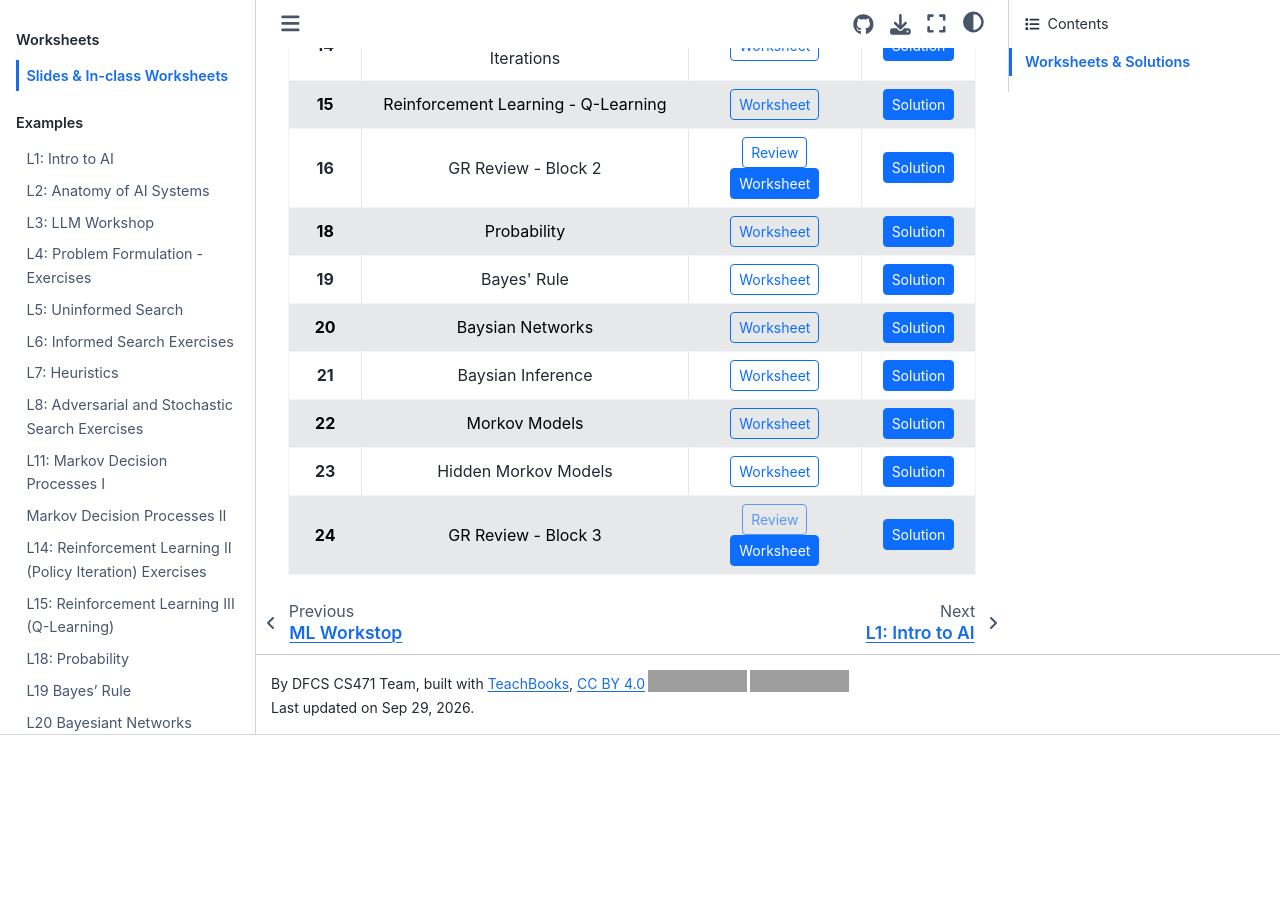
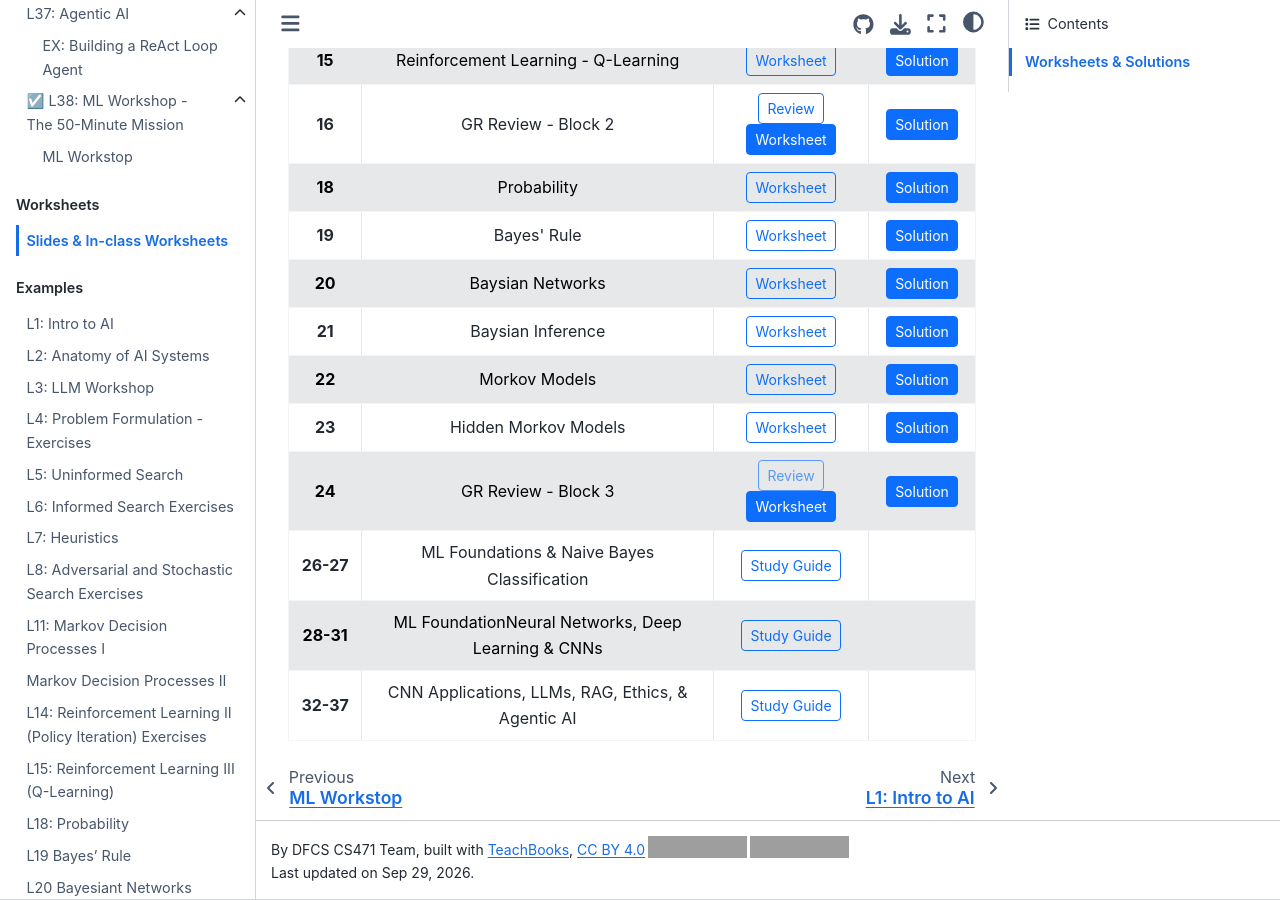
Before and after one commit to USAFADFCS/CS471_Intro_to_AI, a Jupyter Book: the page built from book/worksheets/worksheets.md, in a window 1280 px wide and 900 px high, scrolled down 837 px. Built offline with Jupyter Book 1.0.4 settings and Sphinx 7.4.7 and the Sphinx Book theme 1.1.4, drawn with Linux system fonts in a browser that asks for light colours; pages that are not in the unit, such as notebooks, are missing from menus; comment, search, counter and statistics services are not loaded; before the commit the page ends 1572 px from its top, so only the background shows below that; grey boxes are pictures that could not be loaded.

Commit message:
Added Final project rubric, worksheets for Q7-Q9.

```diff
--- a/book/worksheets/worksheets.md
+++ b/book/worksheets/worksheets.md
@@ -42,6 +42,7 @@
         Link to Lecture Slides
     </a>
     <a href="471_Final_Project_Guide.pdf" target="_blank" rel="noopener noreferrer" class="btn btn-primary" role="button"> Final Project Guide </a>
+    <a href="471_Final_Project_Rubric.pdf" target="_blank" rel="noopener noreferrer" class="btn btn-primary" role="button"> Final Project Rubric </a>
 </div>
 
 ---
@@ -251,6 +252,33 @@
                     <a href="block3_worksheet_solutions.pdf" target="_blank" rel="noopener noreferrer" class="btn btn-sm btn-primary" role="button">Solution</a>
                 </td>
             </tr>
+            <tr>
+                <td><strong>26-27</strong></td>
+                <td>ML Foundations & Naive Bayes Classification</td>
+                <td>
+                    <a href="q7_studyguide.pdf" target="_blank" rel="noopener noreferrer" class="btn btn-sm btn-outline-primary" role="button">Study Guide</a>
+                </td>
+                <td>
+                </td>
+            </tr>
+            <tr>
+                <td><strong>28-31</strong></td>
+                <td>ML FoundationNeural Networks, Deep Learning & CNNs</td>
+                <td>
+                    <a href="q8_studyguide.pdf" target="_blank" rel="noopener noreferrer" class="btn btn-sm btn-outline-primary" role="button">Study Guide</a>
+                </td>
+                <td>
+                </td>
+            </tr>
+            <tr>
+                <td><strong>32-37</strong></td>
+                <td>CNN Applications, LLMs, RAG, Ethics, & Agentic AI</td>
+                <td>
+                    <a href="q9_studyguide.pdf" target="_blank" rel="noopener noreferrer" class="btn btn-sm btn-outline-primary" role="button">Study Guide</a>
+                </td>
+                <td>
+                </td>
+            </tr>
         </tbody>
     </table>
 </div>
```
Also changed, not shown: 4 other files.
